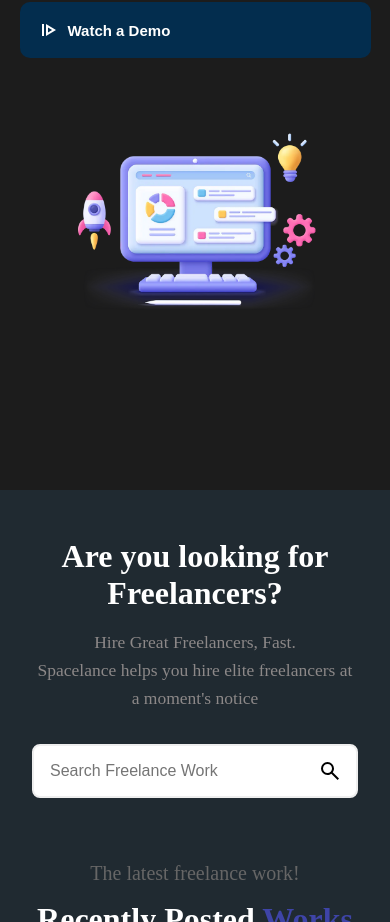
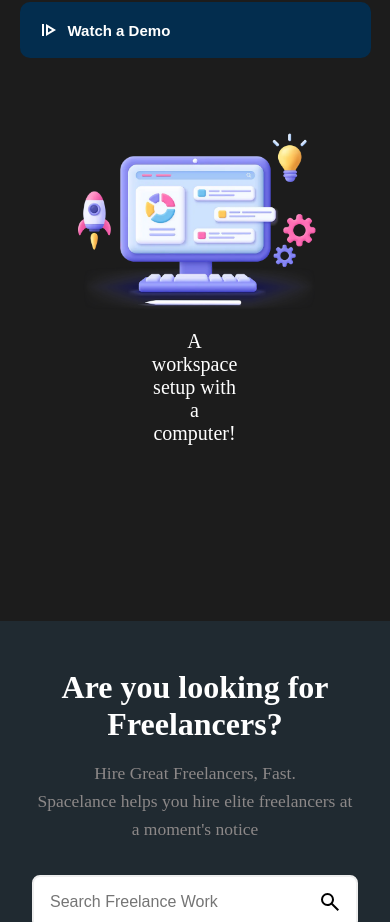
Before and after one commit to AmrQamhieh/Udacity-Freelance-Site, a plain HTML site: page index.html in a window 390 px wide. Shown: the part 1038-1960 px from the top of the page. Drawn offline with Linux system fonts and the light colour scheme; a web font is replaced by a local one.

Commit message:
Added image caption as per review feedback demand

```diff
--- a/index.html
+++ b/index.html
@@ -45,9 +45,14 @@
         </button>
       </div>
     </section>
-    <div class="pic">
-      <img src="Images/Photo.webp" alt="A photo that contains a computer">
-    </div>
+
+      <div class="pic">
+        <figure>
+          <img src="Images/Photo.webp" alt="A photo that contains a computer">
+          <figcaption>A workspace setup with a computer!</figcaption>
+        </figure>
+      </div>
+
   </main>
   </section>
 
--- a/styles/main.css
+++ b/styles/main.css
@@ -194,6 +194,15 @@
 .pic img {
     max-width: 650px;
     height: auto;
+}
+
+figure figcaption{
+    color: white;
+    text-align: center;
+     margin-right: 130px;
+    margin-top: 10px;
+    margin-left: 15px;
+    font-size: 20px;
 }
 
 .pic:hover {
@@ -494,8 +503,15 @@
     }
 
     .pic img {
-        width: 550px;
+        width: 430px;
         height: auto;
+    }
+
+    figure figcaption {
+        color: white;
+        text-align: center;
+        margin-left: 70px;
+        font-size: 20px;
     }
 }
 
@@ -572,4 +588,16 @@
     .navigation a {
         padding-left: 0px;
     }
+
+    .pic figure{
+    display: flex;
+    flex-direction: column;
+    align-items: center;
+    }
+
+    figure figcaption{
+        margin-left: 129px;
+        margin-top: 20px;
+    }
+
 }
```
